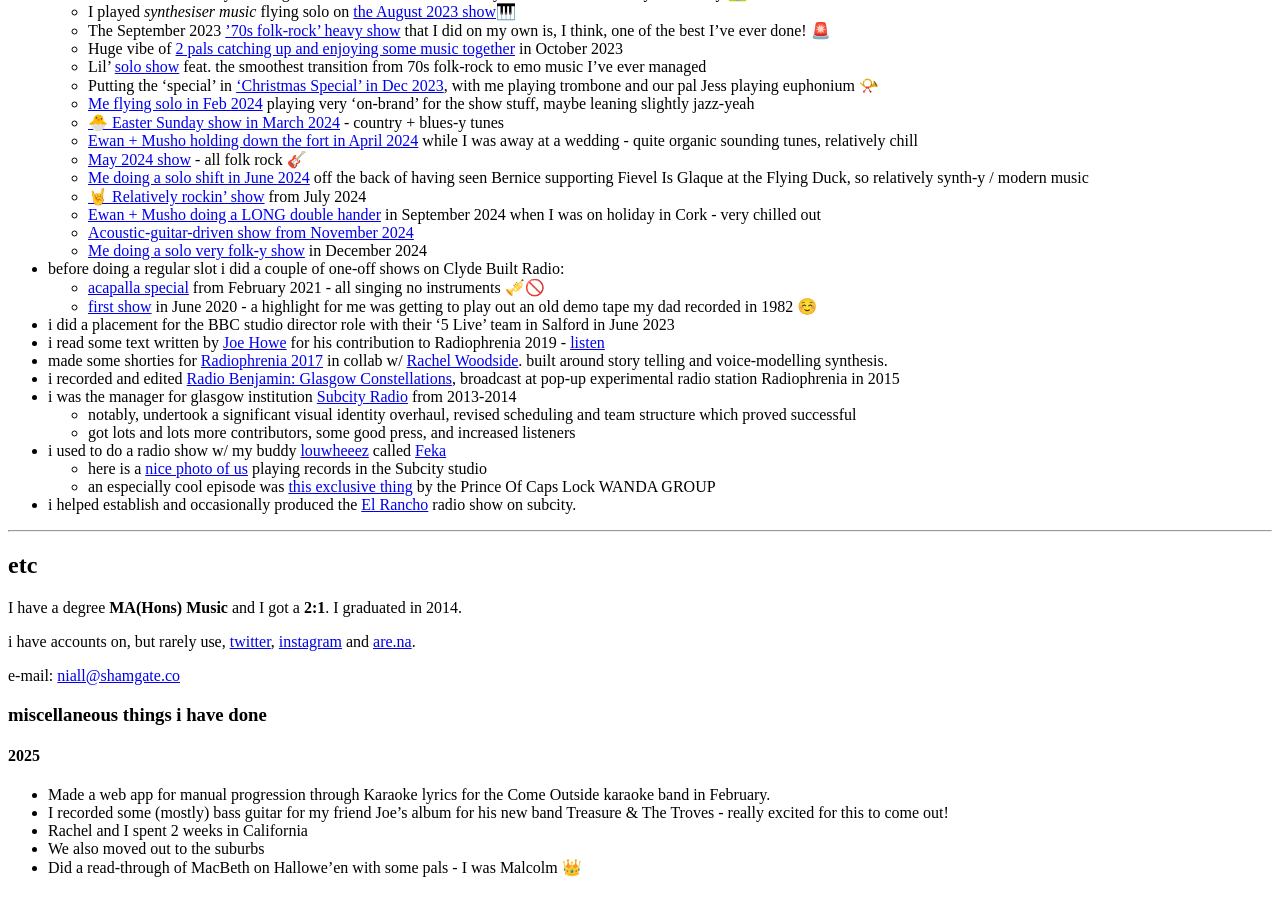
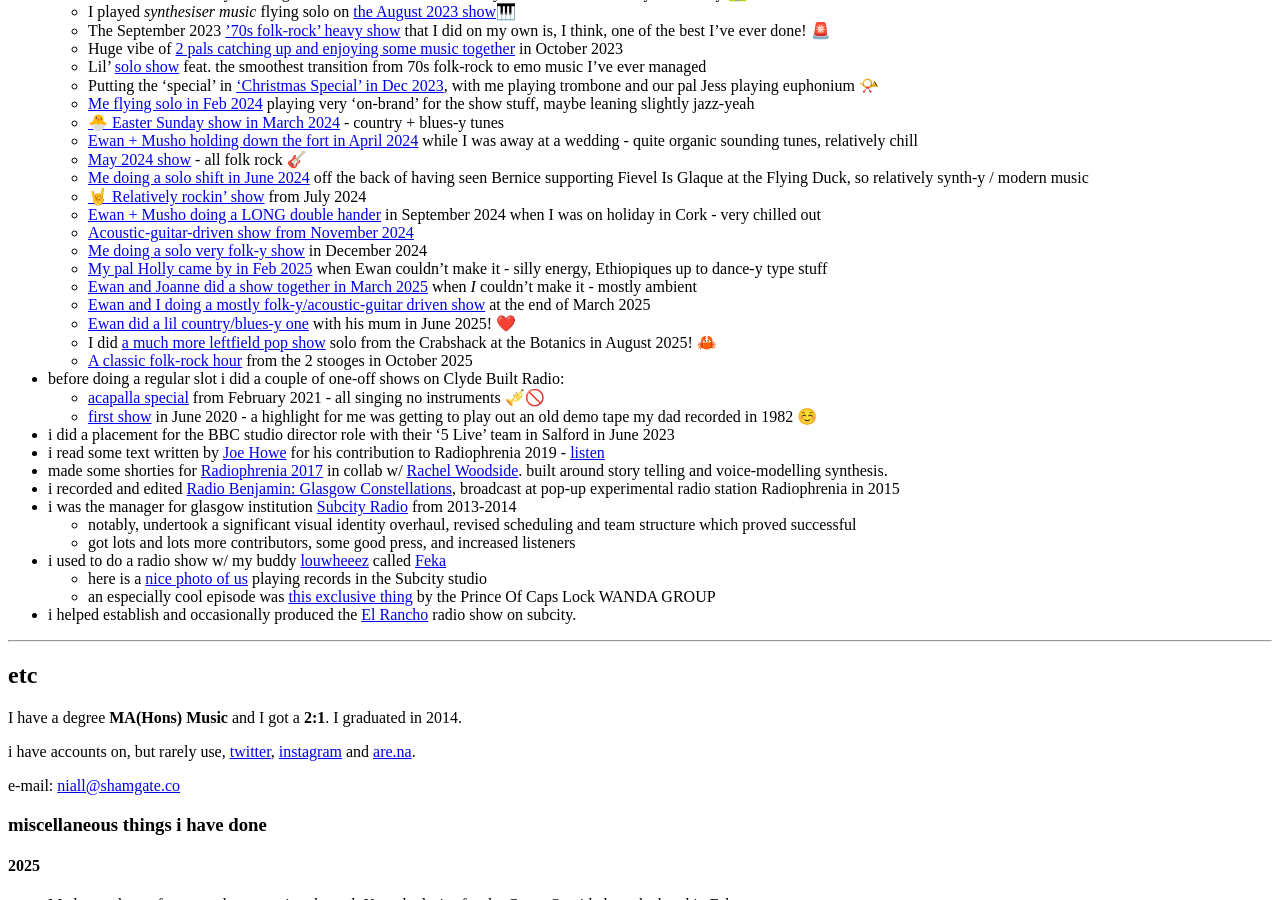
Before and after one commit to kingdomlevel/kingdomlevel.github.io, a Jekyll site: the page built from index.markdown, in a window 1280 px wide and 900 px high, scrolled down 6537 px. Built offline with Jekyll 4.4.1, drawn with Linux system fonts in a browser that asks for light colours; our own code applies the rules of GitHub Pages for plain Markdown files.

Commit message:
add 2025 clyde built shows

```diff
--- a/index.markdown
+++ b/index.markdown
@@ -189,6 +189,12 @@ I'm trying to keep the shows [collated in a soundcloud playlist](https://soundcl
   - [Ewan + Musho doing a LONG double hander](https://soundcloud.com/clydebuiltradio/venetian-blinds-measures-15-9?in=shamgate/sets/weights-measures-on-clyde) in September 2024 when I was on holiday in Cork - very chilled out
   - [Acoustic-guitar-driven show from November 2024](https://soundcloud.com/clydebuiltradio/weights-measures-101124?in=shamgate/sets/weights-measures-on-clyde)
   - [Me doing a solo very folk-y show](https://soundcloud.com/clydebuiltradio/weights-measures-8-12-24?in=shamgate/sets/weights-measures-on-clyde) in December 2024
+  - [My pal Holly came by in Feb 2025](https://soundcloud.com/clydebuiltradio/weights-measures-2-2-25?in=shamgate/sets/weights-measures-on-clyde&si=d71262c935094576b4e2b7da70e279eb) when Ewan couldn't make it - silly energy, Ethiopiques up to dance-y type stuff
+  - [Ewan and Joanne did a show together in March 2025](https://soundcloud.com/clydebuiltradio/weights-3?in=shamgate/sets/weights-measures-on-clyde&si=b5140e7ca9404f6786f7a9ad06238bf8) when _I_ couldn't make it - mostly ambient
+  - [Ewan and I doing a mostly folk-y/acoustic-guitar driven show](https://soundcloud.com/clydebuiltradio/weights-measures-30325-9?in=shamgate/sets/weights-measures-on-clyde&si=5e7c6fc41f5d4de8bdf93df7bcfd56bb) at the end of March 2025
+  - [Ewan did a lil country/blues-y one](https://soundcloud.com/clydebuiltradio/weights-measures-29625-16?in=shamgate/sets/weights-measures-on-clyde&si=17b8f61a8c1044b9a303597aad6907a8) with his mum in June 2025! ❤️
+  - I did [a much more leftfield pop show](https://soundcloud.com/shamgate/sets/weights-measures-on-clyde?si=7086f6943baf4966a1e3ef84a807b4b9) solo from the Crabshack at the Botanics in August 2025! 🦀
+  - [A classic folk-rock hour](https://soundcloud.com/clydebuiltradio/weights-measures-191025-15?in=shamgate/sets/weights-measures-on-clyde&si=c09a7f1d95504abc88e43b2705a6861e) from the 2 stooges in October 2025
 
 - before doing a regular slot i did a couple of one-off shows on Clyde Built Radio:
   - [acapalla special](https://soundcloud.com/clydebuiltradio/niall-morris-11221) from February 2021 -  all singing no instruments 🎺🚫
```
